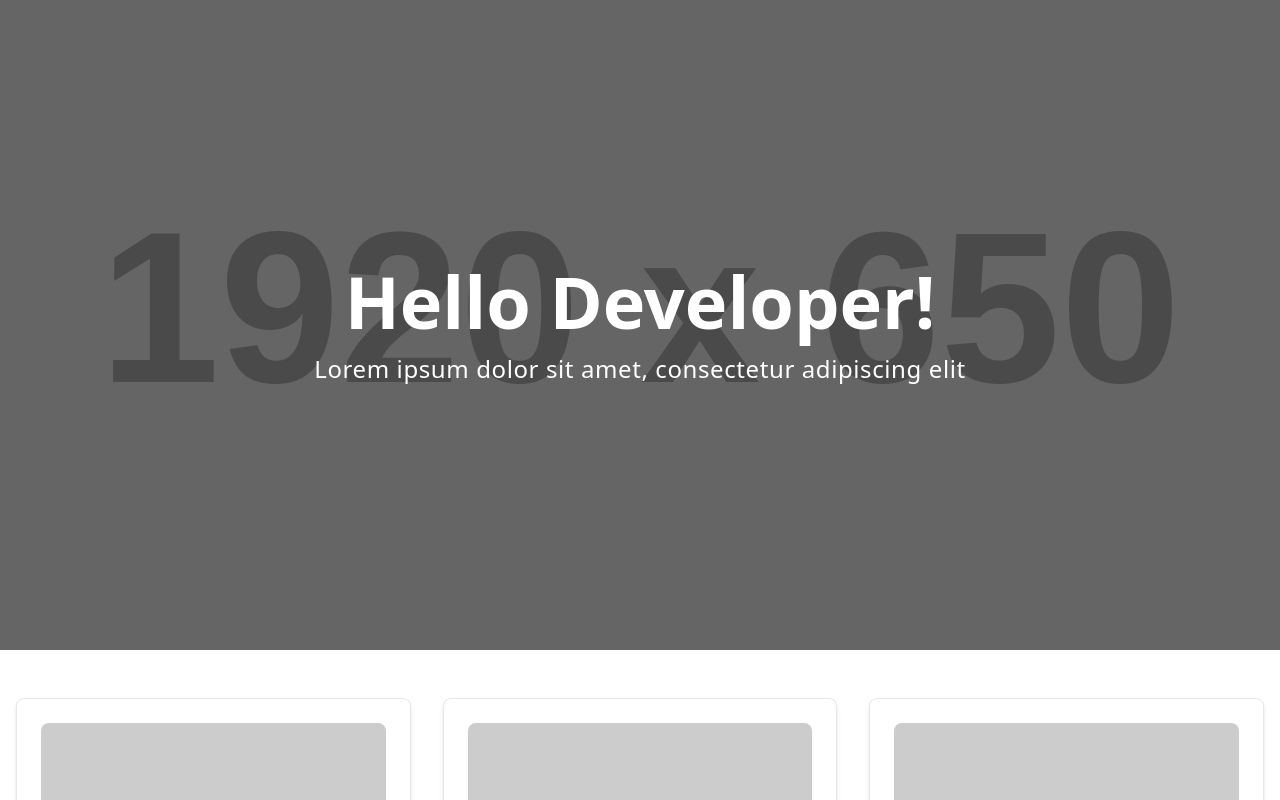
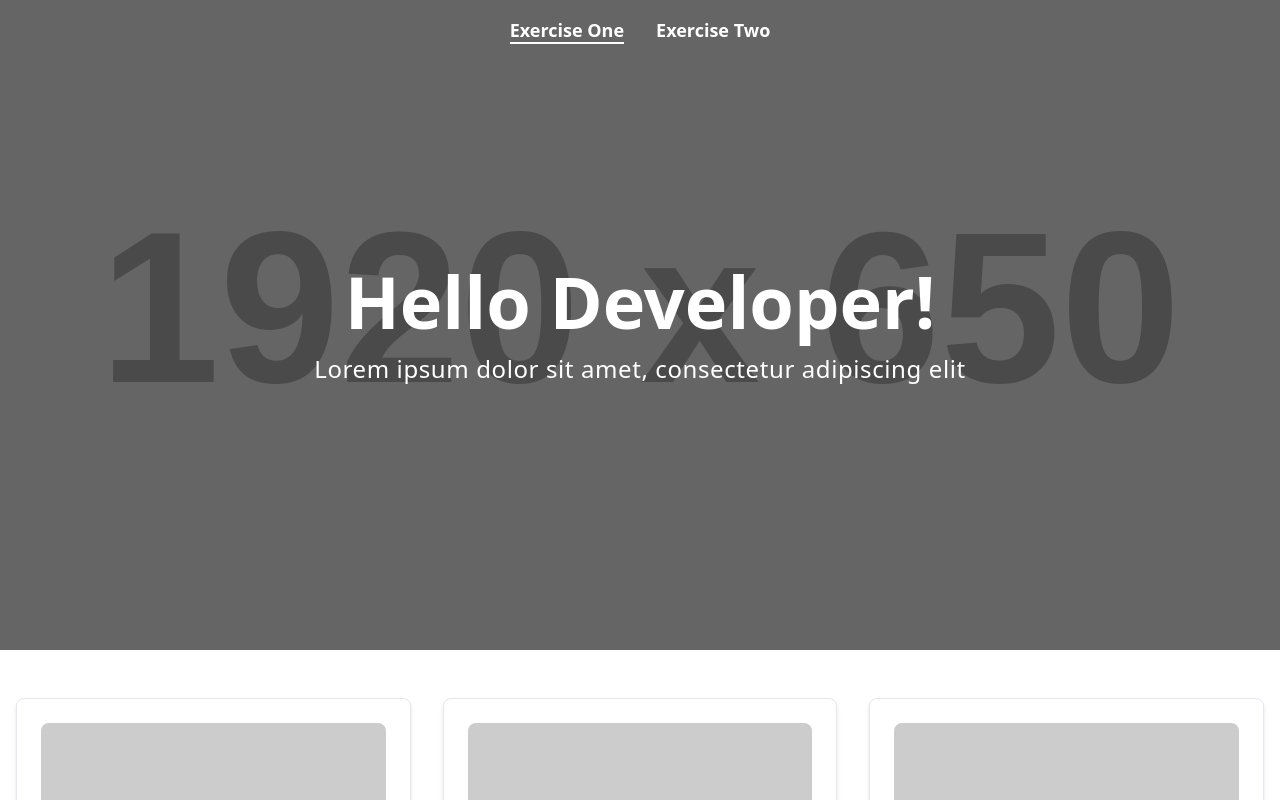
Before and after one commit to mindarc/frontend-assessment, a React (Vite) app in the folder web/: page /exercise-one in a window 1280 px wide. Shown: the top 800 px of the page. Built offline with nearby package versions, Linux system fonts and the light colour scheme.

Commit message:
add navigation and routing

```diff
--- a/web/src/App.tsx
+++ b/web/src/App.tsx
@@ -1,3 +1,27 @@
+import React from "react";
+import {
+  BrowserRouter as Router,
+  Routes,
+  Route,
+  Navigate,
+} from "react-router-dom";
+import { NavBar } from "./components/NavBar";
 import { ExerciseOne } from "./pages/exerciseOne";
+import { ExerciseTwo } from "./pages/exerciseTwo";
 
-export const App = () => <ExerciseOne />;
+export const App: React.FC = () => {
+  return (
+    <Router>
+      <div className="flex flex-col min-h-screen">
+        <NavBar />
+        <main className="flex-grow">
+          <Routes>
+            <Route path="/" element={<Navigate to="/exercise-one" replace />} />
+            <Route path="/exercise-one" element={<ExerciseOne />} />
+            <Route path="/exercise-two" element={<ExerciseTwo />} />
+          </Routes>
+        </main>
+      </div>
+    </Router>
+  );
+};
--- /dev/null
+++ b/web/src/components/NavBar.tsx
@@ -0,0 +1,39 @@
+import React from "react";
+import { Link, useLocation } from "react-router-dom";
+
+export const NavBar: React.FC = () => {
+  const location = useLocation();
+
+  return (
+    <nav className="absolute top-0 left-0 right-0 z-10">
+      <div className="container mx-auto px-4 py-4">
+        <ul className="flex justify-center space-x-8">
+          <li>
+            <Link
+              to="/exercise-one"
+              className={`text-white text-lg font-semibold hover:text-gray-300 transition-colors ${
+                location.pathname === "/exercise-one"
+                  ? "border-b-2 border-white"
+                  : ""
+              }`}
+            >
+              Exercise One
+            </Link>
+          </li>
+          <li>
+            <Link
+              to="/exercise-two"
+              className={`text-white text-lg font-semibold hover:text-gray-300 transition-colors ${
+                location.pathname === "/exercise-two"
+                  ? "border-b-2 border-white"
+                  : ""
+              }`}
+            >
+              Exercise Two
+            </Link>
+          </li>
+        </ul>
+      </div>
+    </nav>
+  );
+};
```
